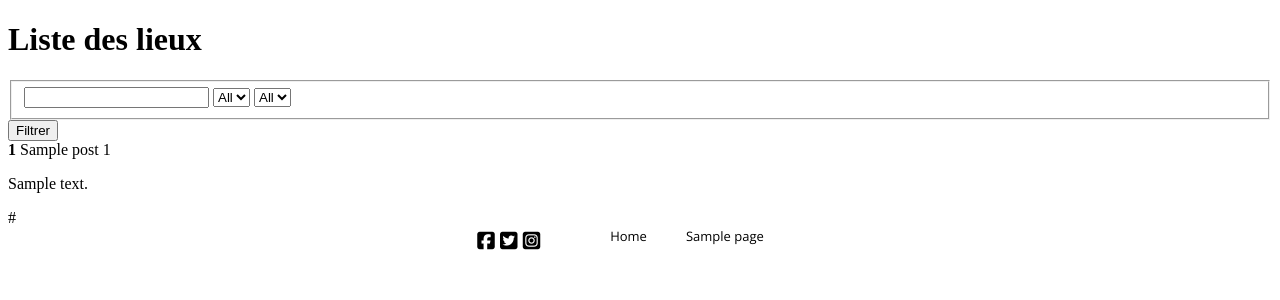
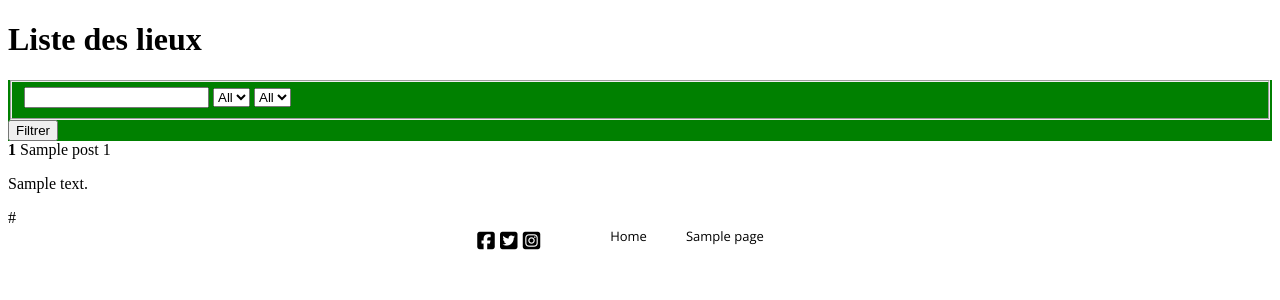
Before and after one commit to aurelien-genois/opatrimoine-public, a WordPress theme: template public/content/themes/opatrimoine/archive-place.php in a window 1280 px wide. Shown: the part 66-366 px from the top of the page. Run offline with PHP 8.4 and a stand-in for WordPress, Linux system fonts and the light colour scheme; the site name, menu and one post (Sample post) are stand-ins, and other content is empty; some libraries are stand-ins or nearby versions.

Commit message:
prepare integration places-list with style

```diff
--- a/public/content/themes/opatrimoine/archive-place.php
+++ b/public/content/themes/opatrimoine/archive-place.php
@@ -5,10 +5,11 @@ $placeTypes = getPlaceTypes();
 $cities = getCities();
 
 ?>
+<main>
 
     <h1>Liste des lieux</h1>
 
-<form>
+    <form class="places-list-form">
         <div>
             <fieldset>
                 <input type="text" id="place-name" name="place-name" value="<?= $_GET['place-name'] ?? '' ?>">
@@ -49,6 +50,7 @@ if(have_posts()) {
     }
     ?>
     </section>
+</main>
 
 <?php
 get_footer();
--- /dev/null
+++ b/public/content/themes/opatrimoine/assets/css/places.css
@@ -0,0 +1,3 @@
+.places-list-form {
+    background-color: green;
+}
--- a/public/content/themes/opatrimoine/functions.php
+++ b/public/content/themes/opatrimoine/functions.php
@@ -37,6 +37,10 @@ add_action(
             'global-style',
             get_theme_file_uri('assets/css/style.css'),
         );
+        wp_enqueue_style(
+            'places-style',
+            get_theme_file_uri('assets/css/places.css'),
+        );
         wp_enqueue_script(
             'sample_script',
             get_theme_file_uri('assets/css/script.js'),
```
Lines whose indentation alone changed are shown as unchanged.
